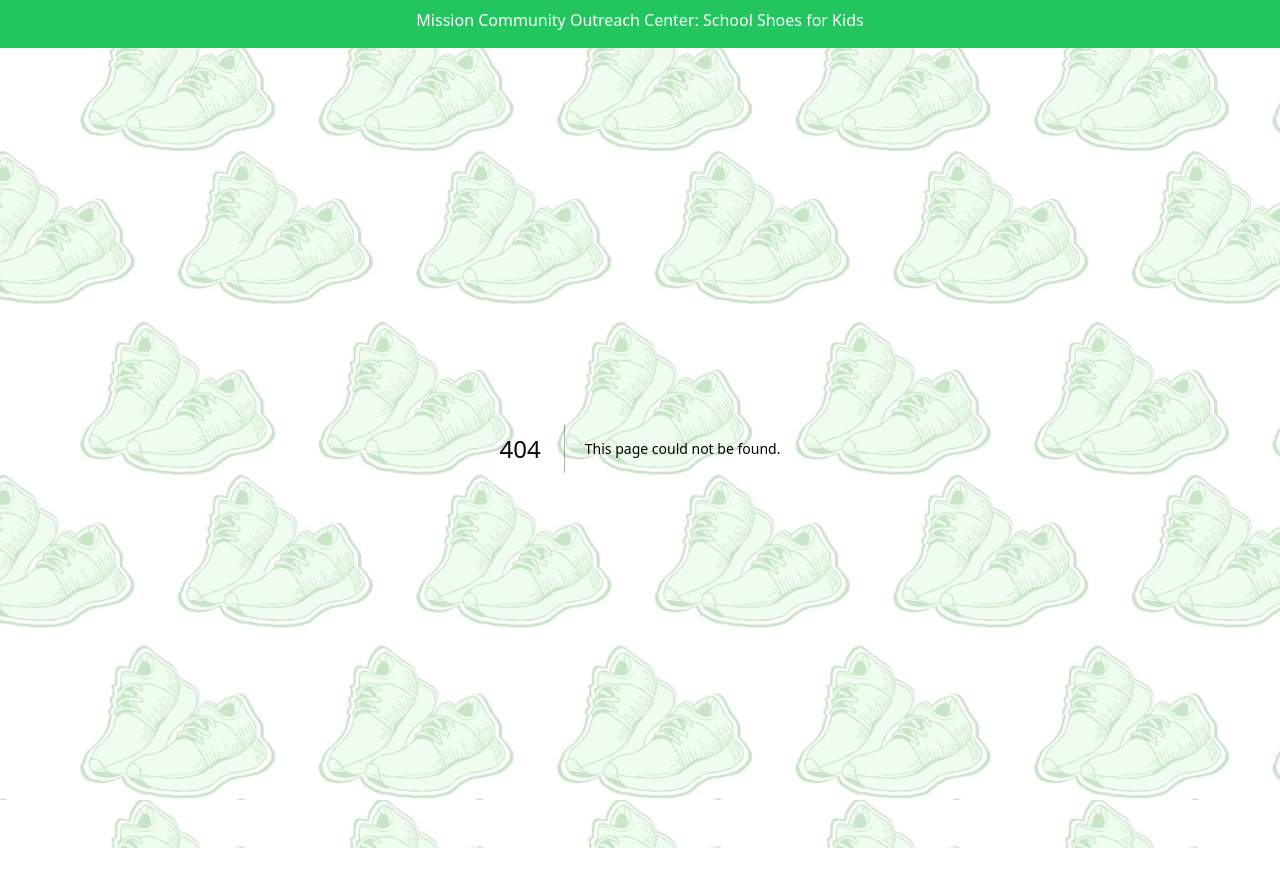
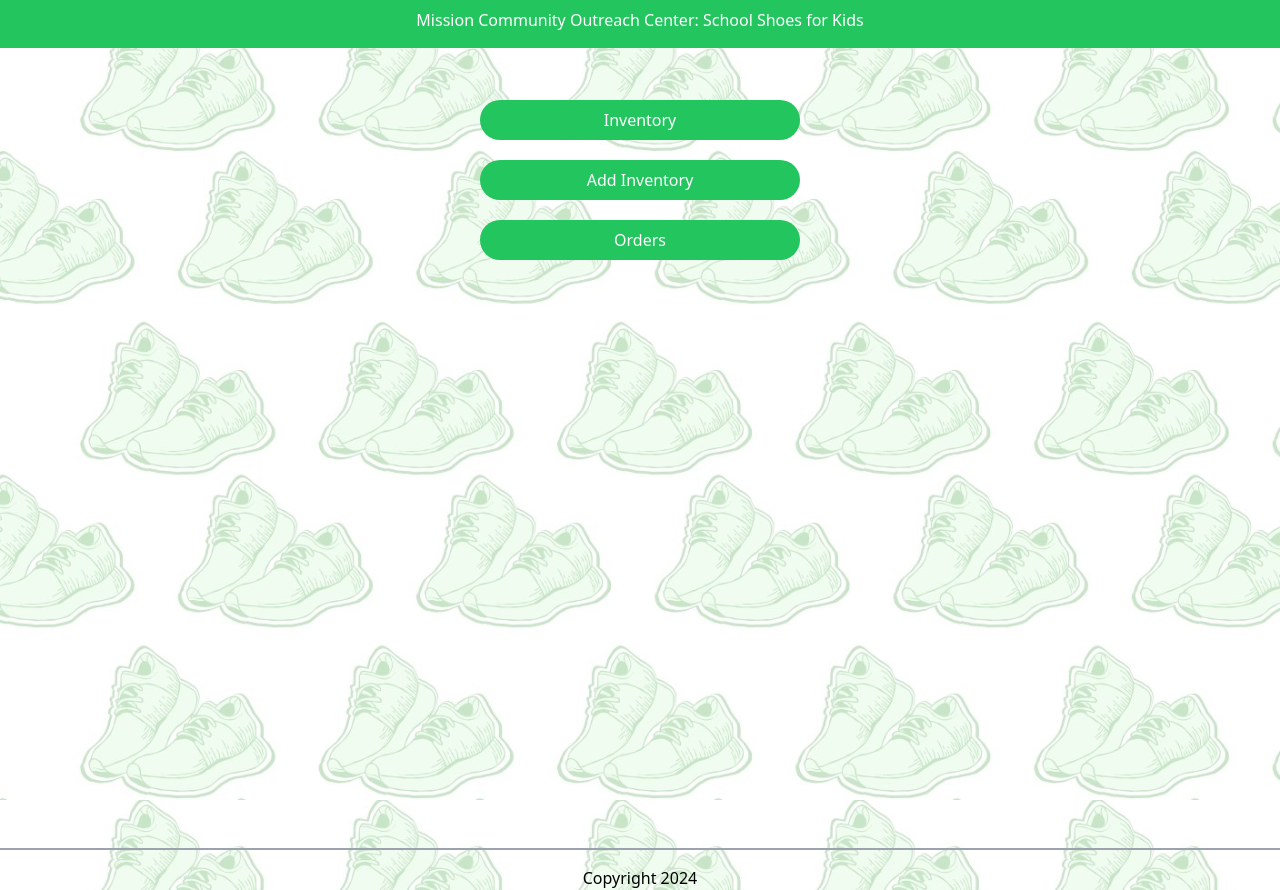
Before and after one commit to mickle0629/mcoc, a Next.js app: page /admin in a window 1280 px wide. Before the commit this address had no page. Before the commit the page ends 848 px from the top, so only its background shows below. Built offline with nearby package versions, Linux system fonts and the light colour scheme.

Commit message:
alis home page

```diff
--- /dev/null
+++ b/src/app/admin/page.tsx
@@ -0,0 +1,20 @@
+
+'use client'
+import Link from 'next/link'
+
+export default function Home() {
+  return (
+    <main className="flex flex-col min-h-screen">
+    <div className="w-auto content-center flex flex-col items-center p-10 h-screen">
+    <Link href="/fullinventory"><button className="mt-3 w-80 px-4 py-2 mb-2 bg-green-500 text-white rounded-full hover:bg-sky-700">Inventory</button></Link>
+    <Link href="/addInventory"><button className="mt-3 w-80 px-4 py-2 mb-2 bg-green-500 text-white rounded-full hover:bg-sky-700">Add Inventory</button></Link>
+      <Link href="/browse"><button className="mt-3 w-80 px-4 py-2 mb-2 bg-green-500 text-white rounded-full hover:bg-sky-700">Orders</button></Link>
+    </div>
+
+    {/* footer */}
+    <div className="mb-3 p-1 border-t-2 border-gray-400 h-1">
+      <p className="text-black text-center pt-3">Copyright 2024</p>
+    </div>
+  </main>
+  )
+}
--- a/src/app/page.tsx
+++ b/src/app/page.tsx
@@ -28,6 +28,9 @@ export default function Home() {
     const kidurl = "/kidInfo/?id=" + idFromURL;
   return (
     <main className="flex flex-col min-h-screen">
+       <div className="absolute top-0 right-0 m-4">
+        <Link href="/admin"><button className="px-4 py-2 bg-green-500 text-white rounded-full hover:bg-sky-700 mt-10">Admin</button></Link>
+      </div>
     <div className="w-auto content-center flex flex-col items-center p-10 h-screen">
       <Link href="/parent-information"><button className="mt-3 w-80 px-4 py-2 mb-2 bg-green-500 text-white rounded-full hover:bg-sky-700">Add Gaurdian</button></Link>
         <DisplayParent parentId = {idNumber}></DisplayParent>
```
